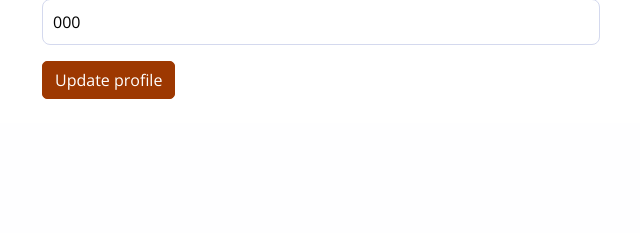
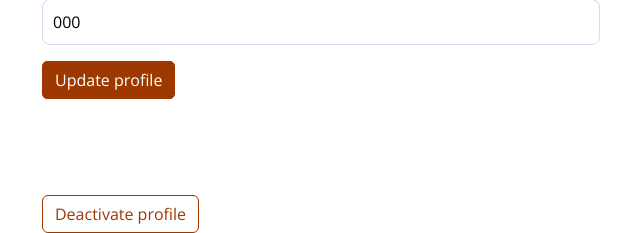
Before and after one commit to jannis-kiriasis/advisor-finder, a Django app: page /advisors/profile/ in a window 1280 px wide. Shown: the part 932-1165 px from the top of the page, without its empty margins (40-680 px from the left). Before the commit the page ends 1031 px from the top, so only its background shows below. Run offline with Django 3.2, Linux system fonts and the light colour scheme; a user stored in the database is signed in; tables that the repository leaves empty hold one stand-in row (values such as "Sample post"); some libraries are stand-ins or nearby versions; some web fonts are replaced.

Commit message:
Add button to deactivate Advisor profile

```diff
--- a/advisors/templates/advisors/profile.html
+++ b/advisors/templates/advisors/profile.html
@@ -70,11 +70,16 @@
                     {% csrf_token %}
                     {{ form.as_p }}
 
-                    <button class="btn mb-4" id="update_advisor" type="submit">
+                    <button class="btn mb-5" id="update_advisor" type="submit">
                         Update profile
                     </button>
 
                 </form>
+
+                <a href="{% url 'deactivate_profile' %}"
+                class="btn btn-secondary mt-5" id="deactivate_advisor"
+                aria-label="Deactivate profile">Deactivate profile</a>
+
             </div>
         </div>
 </section>
--- a/advisors/urls.py
+++ b/advisors/urls.py
@@ -7,5 +7,6 @@ urlpatterns = [
 
     path('signup/', views.advisor_signup, name='advisor_signup'),
     path('profile/', views.advisor_profile, name='advisor_profile'),
+    path('deactivate/', views.deactivate_profile, name='deactivate_profile'),
 
 ]
--- a/advisors/views.py
+++ b/advisors/views.py
@@ -85,3 +85,21 @@ def advisor_profile(request):
     }
 
     return render(request, 'advisors/profile.html', context)
+
+
+@login_required
+def deactivate_profile(request):
+    """
+    View to deactivate profile.
+    If profile is deactivated / activated, send a feedback.
+    """
+
+    user = request.user
+    profile = get_object_or_404(AdvisorUserProfile, user=user)
+
+    profile.active = 0
+    profile.save()
+
+    messages.success(request, 'Your profile has been deactivated.')
+
+    return redirect('advisor_profile')
--- a/static/js/script.js
+++ b/static/js/script.js
@@ -1,6 +1,7 @@
 const deleteButton = document.getElementById('delete');
 const updateAdvisorButton = document.getElementById('update_advisor');
 const updateSeekerButton = document.getElementById('update_seeker');
+const deactivateButton = document.getElementById('deactivate_advisor');
 
 
 // Event listeners for SweetAlerts defensive design
@@ -16,6 +17,9 @@ if (updateSeekerButton) {
     updateSeekerButton.addEventListener('click', confirmUpdateSeeker);
 }
 
+if (deactivateButton) {
+    deactivateButton.addEventListener('click', deactivateAdvisor);
+}
 
 /** Get href url of button delete.
 */
@@ -108,3 +112,34 @@ function confirmUpdateSeeker(event) {
         }
     });
 }
+
+
+/** Get href url of deactivate button.
+*/
+function goToDeactivateAdvisor() {
+    let href = document.getElementById('deactivate_advisor').getAttribute(
+        'href');
+    window.location.href = `${href}`;
+}
+
+
+/** Prevent button click, fire SweetAlerts2,
+* after defensive design redirect.
+*/
+function confirmUpdateSeeker(event) {
+    event.preventDefault();
+    Swal.fire({
+        title: 'Are you sure you want to deactivate you profile?',
+        text: 'You will be hidden and not assigned new leads.',
+        icon: 'warning',
+        iconColor: 'var(--tan)',
+        showCancelButton: true,
+        confirmButtonColor: 'var(--verdigris)',
+        cancelButtonColor: 'var(--fuzzy-wuzzy)',
+        confirmButtonText: 'Yes, update it!'
+    }).then((result) => {
+        if (result.isConfirmed) {
+            goToDeactivateAdvisor();
+        }
+    });
+}
```
